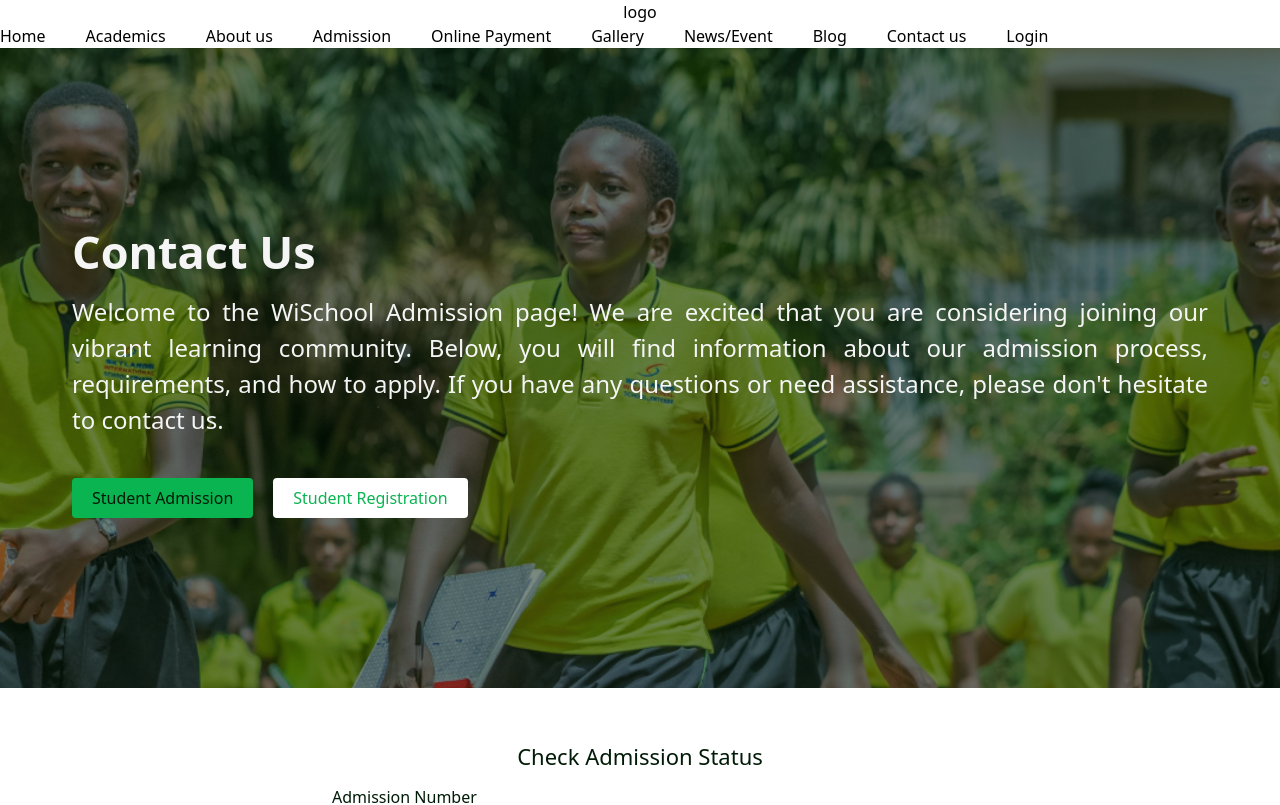
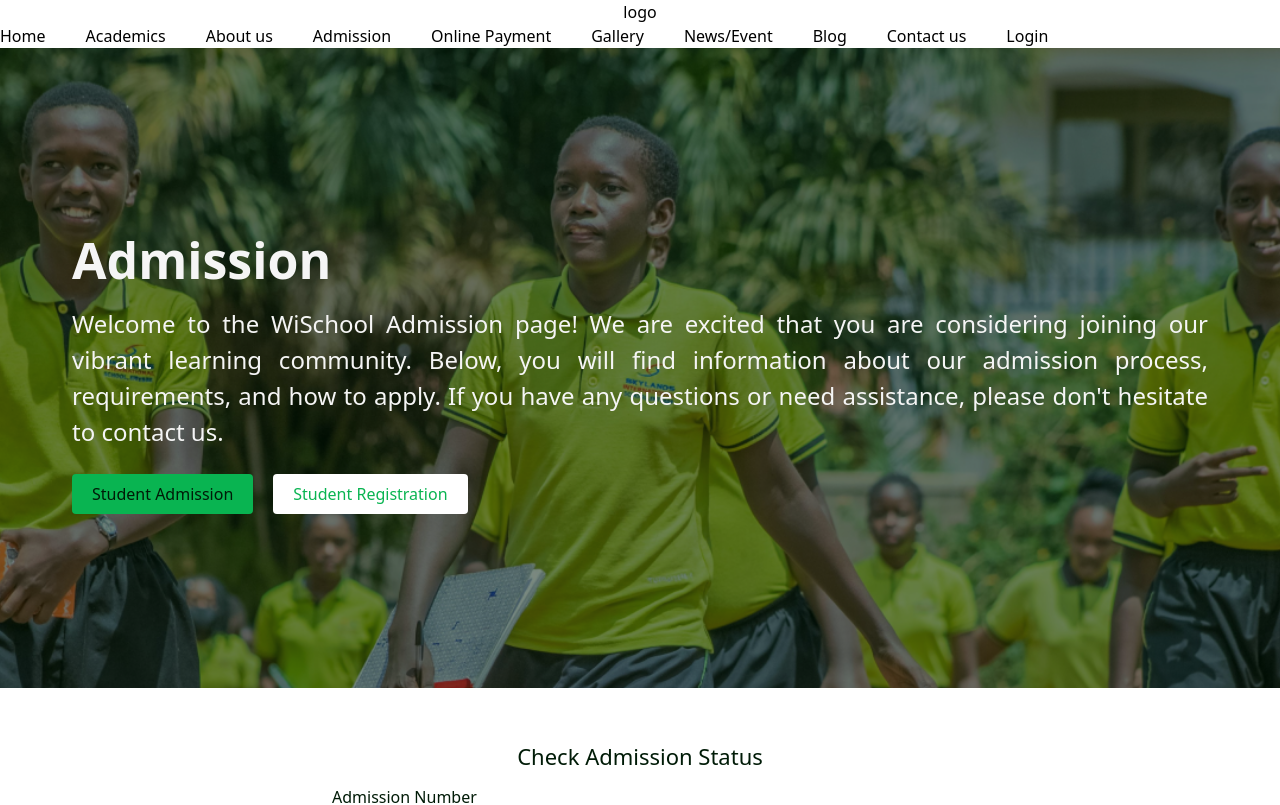
Before and after one commit to Olayinka-2/SMS_Frontend, a React (Vite) app: page /admission in a window 1280 px wide. Shown: the top 805 px of the page. Built offline with nearby package versions, Linux system fonts and the light colour scheme.

Commit message:
refactor admission page

```diff
--- a/src/components/HeroSection.jsx
+++ b/src/components/HeroSection.jsx
@@ -1,6 +1,7 @@
 import React from 'react'
+import { Link } from 'react-router-dom'
 
-const HeroSection = ({ title, text, image }) => {
+const HeroSection = ({ title, text, image, btn }) => {
     return (
         <div className="relative h-[80vh] bg-[#001B07] items-center text-[#F5F5F5] flex text-right  justify-center">
             <img
@@ -11,6 +12,12 @@ const HeroSection = ({ title, text, image }) => {
             <div className="relative text-justify p-18">
                 <h1 className="text-[50px] font-bold">{title}</h1>
                 <p className="mt-2 text-[24px]">{text}</p>
+                {btn && (
+                    <div className="flex gap-5 mt-6">
+                        <Link to='/student-admission'><button className="bg-[#09B451] rounded text-[#001B07] py-2 px-5">Student Admission</button></Link>
+                        <Link to='/student-registration'><button className="bg-[#FFFFFF] rounded text-[#09B451] py-2 px-5">Student Registration</button></Link>
+                    </div>
+                )}
             </div>
         </div>
     )
--- a/src/pages/Admission/Admission.jsx
+++ b/src/pages/Admission/Admission.jsx
@@ -1,26 +1,14 @@
 import { Link } from "react-router-dom";
 import ContactForm from "../../components/Contact";
+import HeroSection from "../../components/HeroSection";
 
 const Admission = () => {
     return (
         <div className="">
 
             {/* Hero Section */}
-            <div className="relative h-[80vh] bg-[#001B07] items-center text-[#F5F5F5] flex text-right  justify-center">
-                <img
-                    src="/contactImage.png"
-                    alt="Contact Us"
-                    className="absolute inset-0 w-full h-full object-cover opacity-50"
-                />
-                <div className="relative text-justify p-18">
-                    <h1 className="text-[45px] font-bold">Contact Us</h1>
-                    <p className="mt-2 text-[24px]">Welcome to the WiSchool Admission page! We are excited that you are considering joining our vibrant learning community. Below, you will find information about our admission process, requirements, and how to apply. If you have any questions or need assistance, please don't hesitate to contact us.</p>
-                    <div className="flex gap-5 mt-10">
-                        <Link to='/student-admission'><button className="bg-[#09B451] rounded text-[#001B07] py-2 px-5">Student Admission</button></Link>
-                        <Link to='/student-registration'><button className="bg-[#FFFFFF] rounded text-[#09B451] py-2 px-5">Student Registration</button></Link>
-                    </div>
-                </div>
-            </div>
+
+            <HeroSection title="Admission" text="Welcome to the WiSchool Admission page! We are excited that you are considering joining our vibrant learning community. Below, you will find information about our admission process, requirements, and how to apply. If you have any questions or need assistance, please don't hesitate to contact us." image="contactImage.png" btn />
 
             <div className="mt-7 p-6 flex flex-col justify-center items-center">
                 <h3 className="text-[#001B07] text-[22px]">Check Admission Status</h3>
```
